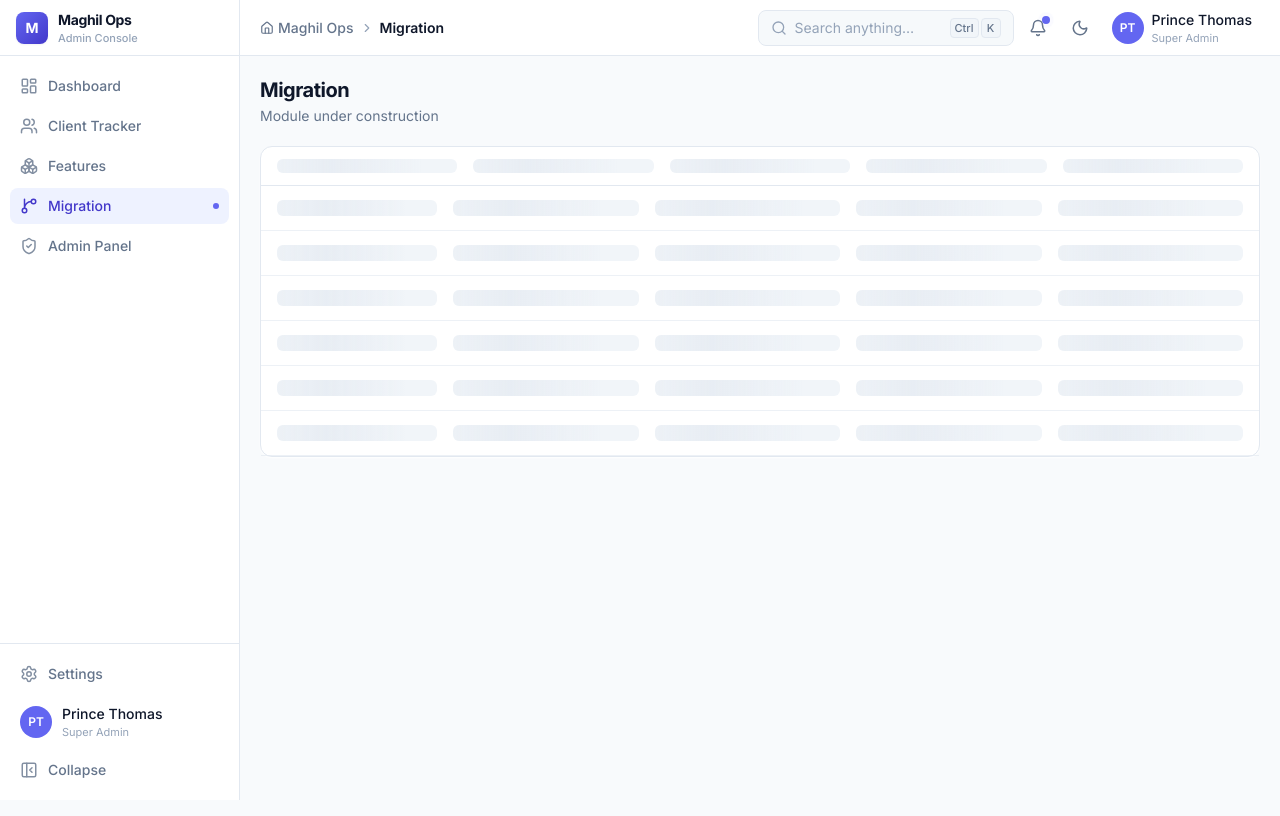
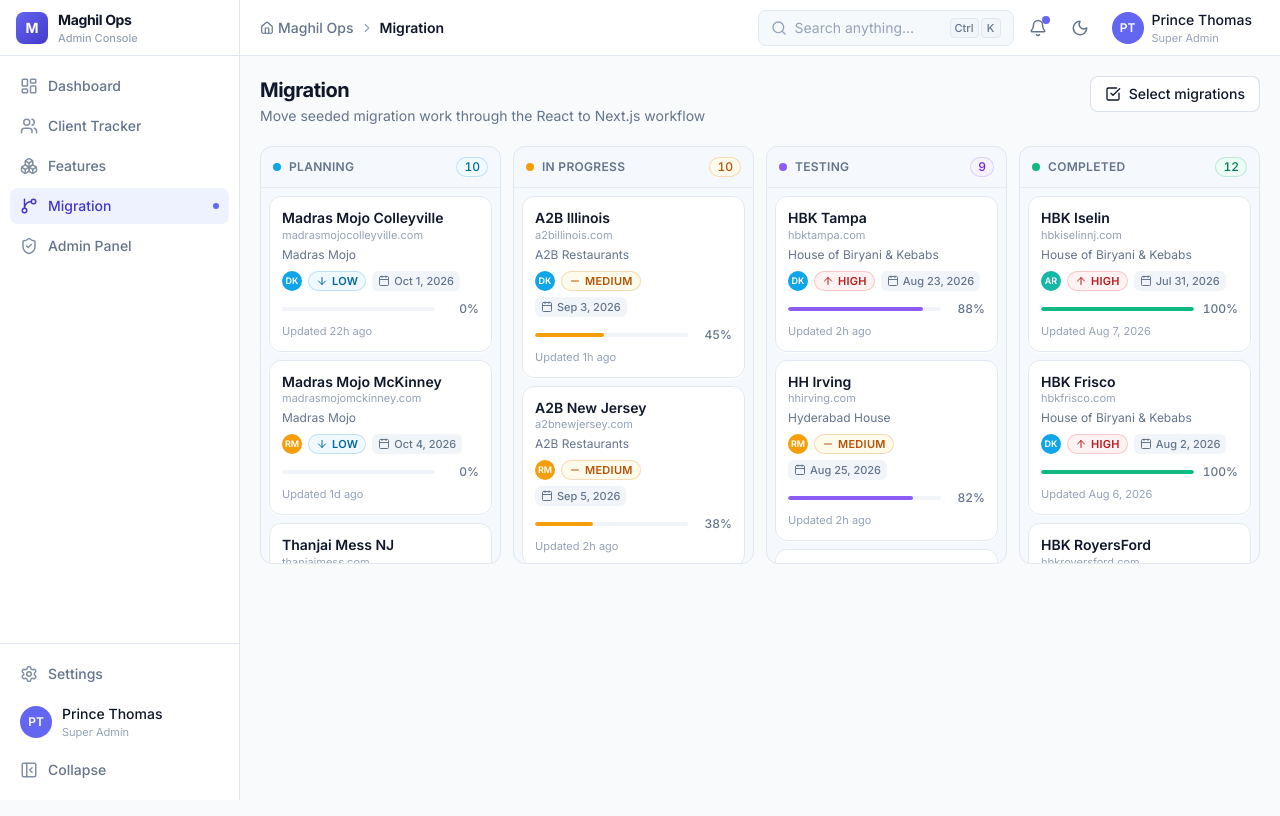
Before and after one commit to srinivasapandian/embedded-ordering-tracker, a React (Vite) app: page /migration in a window 1280 px wide. Shown: the top 816 px of the page. Built offline with nearby package versions, Linux system fonts and the light colour scheme.

Commit message:
FE-Round-2

```diff
--- a/src/pages/AdminPanel.tsx
+++ b/src/pages/AdminPanel.tsx
@@ -1,12 +1,31 @@
+import { useState } from 'react'
+import { Globe, Users } from 'lucide-react'
+import { ClientsManager } from '@/components/admin/ClientsManager'
+import { WebsitesManager } from '@/components/admin/WebsitesManager'
+import { Tabs } from '@/components/common/Tabs'
 import { PageHeader } from '@/components/common/PageHeader'
-import { SkeletonTable } from '@/components/common/Skeleton'
+import { useAppStore } from '@/store/appStore'
 
-// Placeholder — replaced during module implementation.
 export default function AdminPanel() {
+  const clients = useAppStore((s) => s.clients)
+  const websites = useAppStore((s) => s.websites)
+  const [activeTab, setActiveTab] = useState('clients')
+
   return (
     <>
-      <PageHeader title="AdminPanel" description="Module under construction" />
-      <div className="app-card"><SkeletonTable /></div>
+      <PageHeader title="Admin Panel" description="Manage the mock client and website records used across the console" />
+      <Tabs
+        active={activeTab}
+        onChange={setActiveTab}
+        layoutId="admin-panel-tabs"
+        items={[
+          { key: 'clients', label: 'Clients', icon: Users, count: clients.length },
+          { key: 'websites', label: 'Websites', icon: Globe, count: websites.length },
+        ]}
+      />
+      <div className="mt-4">
+        {activeTab === 'clients' ? <ClientsManager /> : <WebsitesManager />}
+      </div>
     </>
   )
 }
--- a/src/pages/ClientTracker.tsx
+++ b/src/pages/ClientTracker.tsx
@@ -1,12 +1,11 @@
 import { PageHeader } from '@/components/common/PageHeader'
-import { SkeletonTable } from '@/components/common/Skeleton'
+import { ClientsManager } from '@/components/admin/ClientsManager'
 
-// Placeholder — replaced during module implementation.
 export default function ClientTracker() {
   return (
     <>
-      <PageHeader title="ClientTracker" description="Module under construction" />
-      <div className="app-card"><SkeletonTable /></div>
+      <PageHeader title="Client Tracker" description="Track client onboarding, ordering setup, and migration progress" />
+      <ClientsManager />
     </>
   )
 }
--- a/src/pages/Dashboard.tsx
+++ b/src/pages/Dashboard.tsx
@@ -1,12 +1,17 @@
 import { PageHeader } from '@/components/common/PageHeader'
-import { SkeletonTable } from '@/components/common/Skeleton'
+import { MigrationOverview } from '@/components/dashboard/MigrationOverview'
+import { OnboardingOverview } from '@/components/dashboard/OnboardingOverview'
+import { WeeklyPriorityTable } from '@/components/dashboard/WeeklyPriorityTable'
 
-// Placeholder — replaced during module implementation.
 export default function Dashboard() {
   return (
     <>
-      <PageHeader title="Dashboard" description="Module under construction" />
-      <div className="app-card"><SkeletonTable /></div>
+      <PageHeader title="Dashboard" description="A live view of onboarding, migration, and this week's priorities" />
+      <div className="space-y-6">
+        <OnboardingOverview />
+        <MigrationOverview />
+        <WeeklyPriorityTable />
+      </div>
     </>
   )
 }
--- a/src/pages/Migration.tsx
+++ b/src/pages/Migration.tsx
@@ -1,12 +1,98 @@
+import { useMemo, useState } from 'react'
+import { CheckSquare, ListChecks, X } from 'lucide-react'
+import { useAppStore } from '@/store/appStore'
+import { toast } from '@/store/toastStore'
+import { MIGRATION_STAGE_LABELS, PRIORITY_LABELS, type MigrationStage, type Priority } from '@/types'
+import { Button } from '@/components/common/Button'
 import { PageHeader } from '@/components/common/PageHeader'
-import { SkeletonTable } from '@/components/common/Skeleton'
+import { MigrationBoard } from '@/components/migration/MigrationBoard'
+import { MigrationDrawer } from '@/components/migration/MigrationDrawer'
 
-// Placeholder — replaced during module implementation.
 export default function Migration() {
+  const migrations = useAppStore((s) => s.migrations)
+  const websites = useAppStore((s) => s.websites)
+  const clients = useAppStore((s) => s.clients)
+  const teamMembers = useAppStore((s) => s.teamMembers)
+  const bulkUpdateMigrations = useAppStore((s) => s.bulkUpdateMigrations)
+  const [batchMode, setBatchMode] = useState(false)
+  const [selectedIds, setSelectedIds] = useState<Set<string>>(new Set())
+  const [drawerId, setDrawerId] = useState<string | null>(null)
+
+  const websiteMap = useMemo(() => new Map(websites.map((website) => [website.id, website])), [websites])
+  const clientMap = useMemo(() => new Map(clients.map((client) => [client.id, client])), [clients])
+  const memberMap = useMemo(() => new Map(teamMembers.map((member) => [member.id, member])), [teamMembers])
+
+  const toggleSelection = (id: string) => {
+    setSelectedIds((current) => {
+      const next = new Set(current)
+      if (next.has(id)) next.delete(id)
+      else next.add(id)
+      return next
+    })
+  }
+
+  const clearSelection = () => setSelectedIds(new Set())
+
+  const applyBulkUpdate = (patch: { stage?: MigrationStage; priority?: Priority }) => {
+    if (selectedIds.size === 0) return
+    bulkUpdateMigrations([...selectedIds], patch)
+    const field = patch.stage ? MIGRATION_STAGE_LABELS[patch.stage] : PRIORITY_LABELS[patch.priority ?? 'medium']
+    toast.success('Migrations updated', `${selectedIds.size} selected migrations set to ${field}`)
+    clearSelection()
+    setBatchMode(false)
+  }
+
   return (
     <>
-      <PageHeader title="Migration" description="Module under construction" />
-      <div className="app-card"><SkeletonTable /></div>
+      <PageHeader
+        title="Migration"
+        description="Move seeded migration work through the React to Next.js workflow"
+        actions={
+          <Button
+            variant={batchMode ? 'primary' : 'outline'}
+            onClick={() => {
+              setBatchMode((current) => !current)
+              clearSelection()
+            }}
+            aria-pressed={batchMode}
+          >
+            <CheckSquare className="h-4 w-4" aria-hidden />
+            {batchMode ? 'Exit selection' : 'Select migrations'}
+          </Button>
+        }
+      />
+
+      {batchMode && (
+        <div className="mb-3 flex flex-wrap items-center gap-2 rounded-lg border border-line bg-card px-3 py-2">
+          <span className="mr-1 text-xs font-semibold text-ink">{selectedIds.size} selected</span>
+          <Button size="xs" variant="outline" onClick={() => applyBulkUpdate({ stage: 'in-progress' })}>
+            <ListChecks className="h-3.5 w-3.5" aria-hidden />
+            Mark in progress
+          </Button>
+          <Button size="xs" variant="outline" onClick={() => applyBulkUpdate({ stage: 'testing' })}>
+            Mark testing
+          </Button>
+          <Button size="xs" variant="outline" onClick={() => applyBulkUpdate({ priority: 'high' })}>
+            Set high priority
+          </Button>
+          <Button size="xs" variant="ghost" onClick={clearSelection}>
+            <X className="h-3.5 w-3.5" aria-hidden />
+            Clear
+          </Button>
+        </div>
+      )}
+
+      <MigrationBoard
+        migrations={migrations}
+        websiteMap={websiteMap}
+        clientMap={clientMap}
+        memberMap={memberMap}
+        batchMode={batchMode}
+        selectedIds={selectedIds}
+        onToggleSelect={toggleSelection}
+        onOpenDetails={setDrawerId}
+      />
+      <MigrationDrawer migrationId={drawerId} onClose={() => setDrawerId(null)} />
     </>
   )
 }
```
